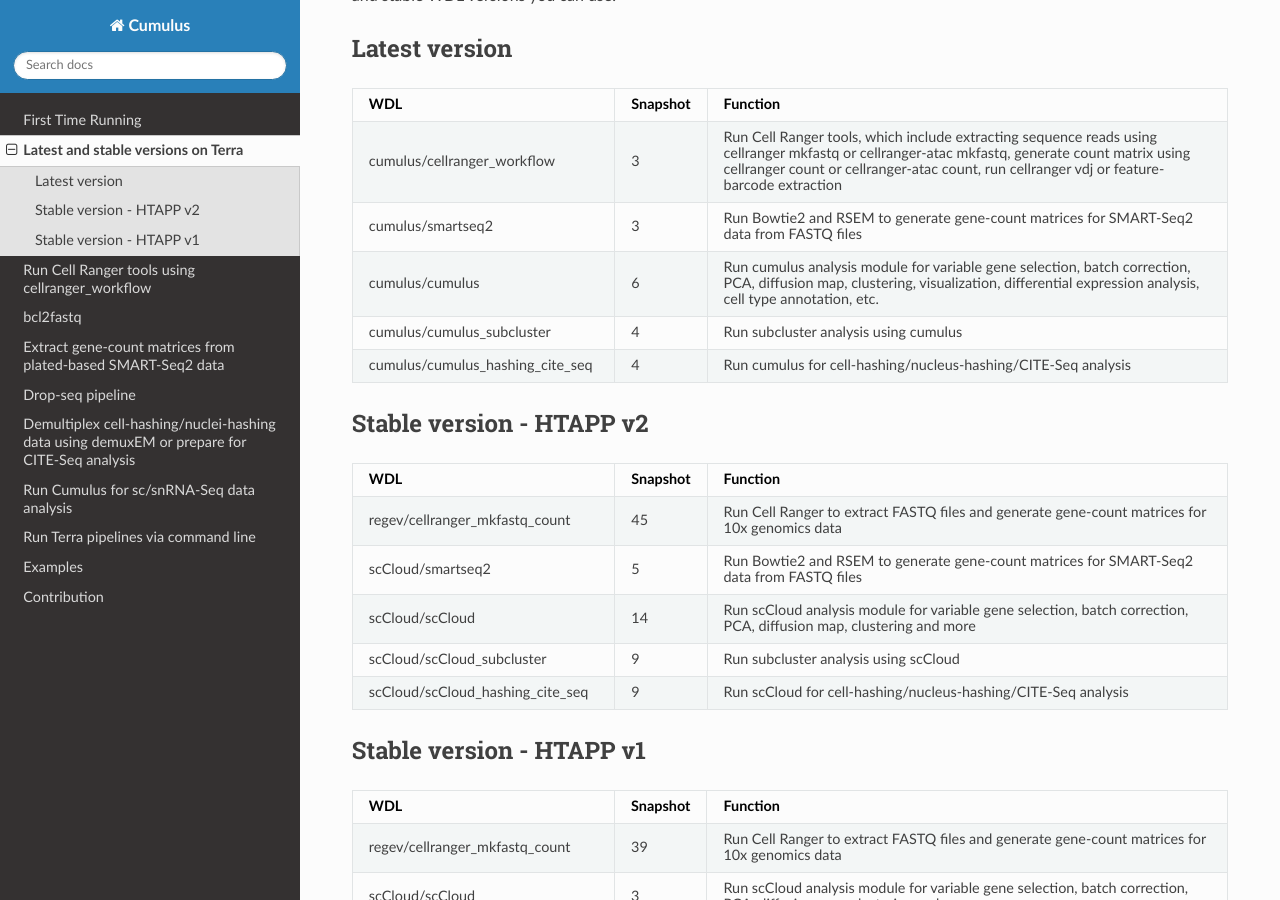
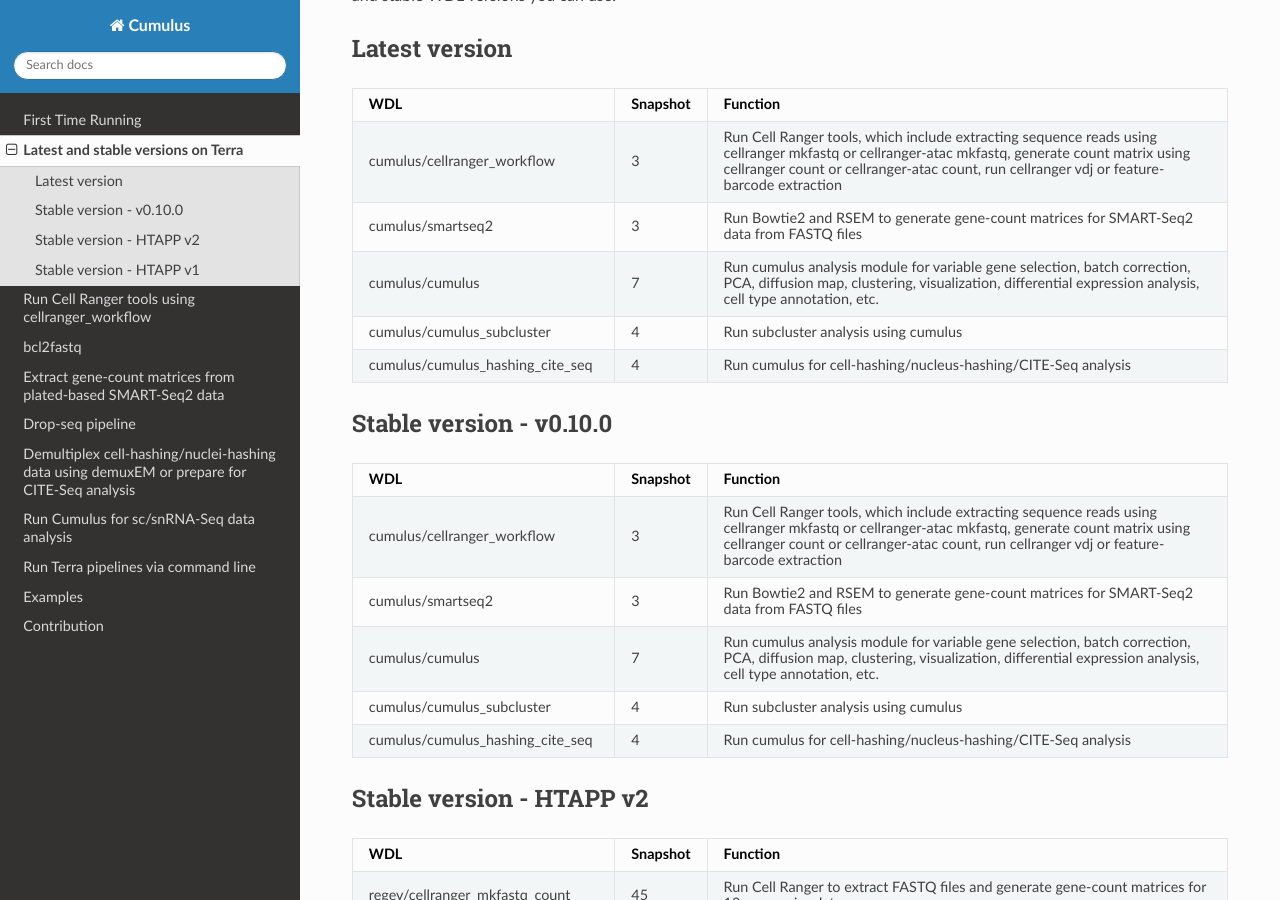
Before and after one commit to lilab-bcb/cumulus, a Sphinx documentation site: the page built from docs/versions.rst, in a window 1280 px wide and 900 px high, scrolled down 200 px. Built offline with Sphinx 7.4.7 and the Read the Docs theme 2.0.0, drawn with Linux system fonts in a browser that asks for light colours.

Commit message:
adjust format and update stable versions

```diff
--- a/docs/cumulus.rst
+++ b/docs/cumulus.rst
@@ -39,11 +39,11 @@ You are free to add any other columns and these columns will be used in selectin
 
 	where ``/foo/bar/projects/my_count_matrix.csv`` is the path to your sample sheet in local machine, and ``gs://fc-e0000000-0000-0000-0000-000000000000/`` is the location on Google bucket to hold it.
 
-#. Import cumulus workflow to your workspace.
+#. Import *cumulus* workflow to your workspace.
 
-	See the Terra documentation for `adding a workflow`_. The cumulus workflow is under ``Broad Methods Repository`` with name "**cumulus/cumulus**".
+	See the Terra documentation for `adding a workflow`_. The *cumulus* workflow is under ``Broad Methods Repository`` with name "**cumulus/cumulus**".
 
-	Moreover, in the workflow page, click the ``Export to Workspace...`` button, and select the workspace to which you want to export cumulus workflow in the drop-down menu.
+	Moreover, in the workflow page, click the ``Export to Workspace...`` button, and select the workspace to which you want to export *cumulus* workflow in the drop-down menu.
 
 #. In your workspace, open ``cumulus`` in ``WORKFLOWS`` tab. Select ``Process single workflow from files`` as below
 
--- a/docs/hashing_cite_seq.rst
+++ b/docs/hashing_cite_seq.rst
@@ -37,11 +37,11 @@ Follow the steps below to run **cumulus** for cell-hashing/nuclei-hashing/CITE-S
 		gsutil cp /foo/bar/projects/my_sample_sheet_hashing.csv gs://fc-e0000000-0000-0000-0000-000000000000/
 		gsutil cp /foo/bar/projects/antibody_control.csv gs://fc-e0000000-0000-0000-0000-000000000000/
 
-#. Import cumulus_hashing_cite_seq to your workspace.
+#. Import *cumulus_hashing_cite_seq* to your workspace.
 
-	See the Terra documentation for `adding a workflow`_. The cumulus_hashing_cite_seq workflow is under ``Broad Methods Repository`` with name "**cumulus/cumulus_hashing_cite_seq**".
+	See the Terra documentation for `adding a workflow`_. The *cumulus_hashing_cite_seq* workflow is under ``Broad Methods Repository`` with name "**cumulus/cumulus_hashing_cite_seq**".
 
-	Moreover, in the workflow page, click the ``Export to Workspace...`` button, and select the workspace to which you want to export cumulus_hashing_cite_seq workflow in the drop-down menu.
+	Moreover, in the workflow page, click the ``Export to Workspace...`` button, and select the workspace to which you want to export *cumulus_hashing_cite_seq* workflow in the drop-down menu.
 
 #. In your workspace, open ``cumulus_hashing_cite_seq`` in ``WORKFLOWS`` tab. Select ``Process single workflow from files`` as below
 
--- a/docs/smart_seq_2.rst
+++ b/docs/smart_seq_2.rst
@@ -70,11 +70,11 @@ Follow the steps below to extract gene-count matrices from SMART-Seq2 data on Te
 		gsutil cp /foo/bar/projects/sample_sheet.csv gs://fc-e0000000-0000-0000-0000-000000000000/
 
 
-#. Import smartseq2 workflow to your workspace.
+#. Import *smartseq2* workflow to your workspace.
 
-	See the Terra documentation for `adding a workflow`_. The smartseq2 workflow is under ``Broad Methods Repository`` with name "**cumulus/smartseq2**".
+	See the Terra documentation for `adding a workflow`_. The *smartseq2* workflow is under ``Broad Methods Repository`` with name "**cumulus/smartseq2**".
 
-	Moreover, in the workflow page, click ``Export to Workspace...`` button, and select the workspace to which you want to export ``smartseq2`` in the drop-down menu.
+	Moreover, in the workflow page, click ``Export to Workspace...`` button, and select the workspace to which you want to export *smartseq2* workflow in the drop-down menu.
 
 #. In your workspace, open ``smartseq2`` in ``WORKFLOWS`` tab. Select ``Process single workflow from files`` as below
 
--- a/docs/versions.rst
+++ b/docs/versions.rst
@@ -21,7 +21,33 @@ Latest version
 	  - 3
 	  - Run Bowtie2 and RSEM to generate gene-count matrices for SMART-Seq2 data from FASTQ files
 	* - cumulus/cumulus
-	  - 6
+	  - 7
+	  - Run cumulus analysis module for variable gene selection, batch correction, PCA, diffusion map, clustering, visualization, differential expression analysis, cell type annotation, etc.
+	* - cumulus/cumulus_subcluster
+	  - 4
+	  - Run subcluster analysis using cumulus
+	* - cumulus/cumulus_hashing_cite_seq
+	  - 4
+	  - Run cumulus for cell-hashing/nucleus-hashing/CITE-Seq analysis
+
+Stable version - v0.10.0
+^^^^^^^^^^^^^^^^^^^^^^^^
+
+.. list-table::
+	:widths: 15 5 30
+	:header-rows: 1
+
+	* - WDL
+	  - Snapshot
+	  - Function
+	* - cumulus/cellranger_workflow
+	  - 3
+	  - Run Cell Ranger tools, which include extracting sequence reads using cellranger mkfastq or cellranger-atac mkfastq, generate count matrix using cellranger count or cellranger-atac count, run cellranger vdj or feature-barcode extraction
+	* - cumulus/smartseq2
+	  - 3
+	  - Run Bowtie2 and RSEM to generate gene-count matrices for SMART-Seq2 data from FASTQ files
+	* - cumulus/cumulus
+	  - 7
 	  - Run cumulus analysis module for variable gene selection, batch correction, PCA, diffusion map, clustering, visualization, differential expression analysis, cell type annotation, etc.
 	* - cumulus/cumulus_subcluster
 	  - 4
```
Also changed, not shown: docs/cellranger.rst (+4 -4 lines), docs/drop_seq.rst (+8 -5 lines), 1 other file.
